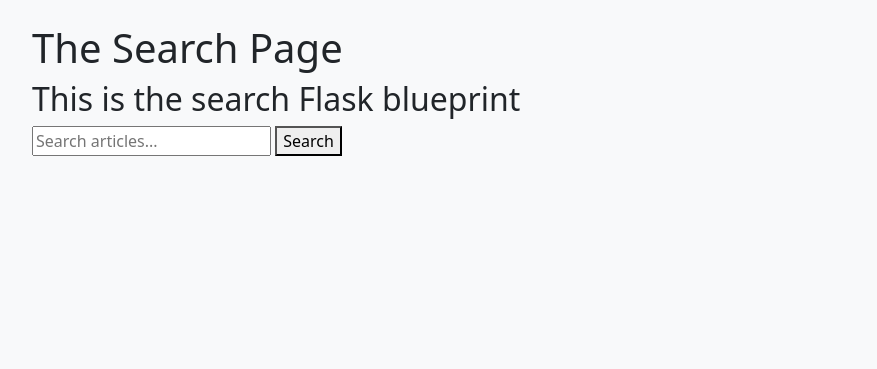
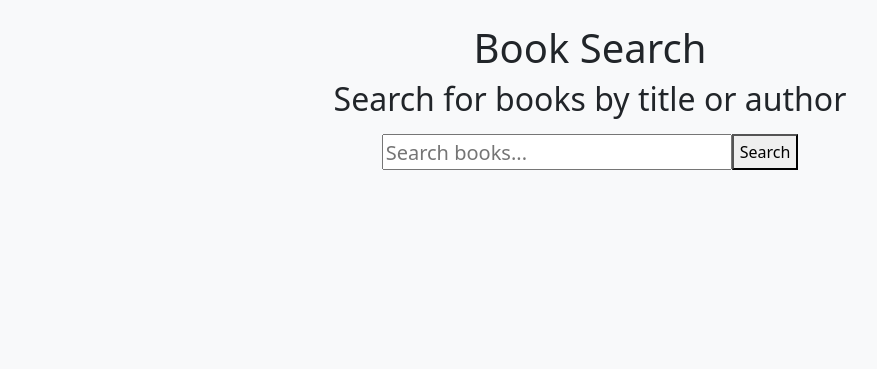
Before and after one commit to lpearson11101/COMP305FinalProject, a Flask app: page /books/books in a window 1280 px wide. Shown: the part 56-425 px from the top of the page, without its empty margins (50-927 px from the left). Run offline with Flask 3, Linux system fonts and the light colour scheme.

Commit message:
improved search page layouts

```diff
--- a/app/books/routes.py
+++ b/app/books/routes.py
@@ -44,7 +44,7 @@ def search():
 
     search_pattern = f'%{query}%'
     results = Book.query.filter(
-        or_(Book.title.ilike(search_pattern), Book.summary.ilike(search_pattern))
+        or_(Book.title.ilike(search_pattern), Book.author.ilike(search_pattern))
     ).order_by(Book.isbn.desc()).limit(20).all()
 
     return render_template('books/search_results.html', results=results, query=query)
--- a/app/templates/books/search.html
+++ b/app/templates/books/search.html
@@ -1,24 +1,28 @@
 {% extends 'base.html' %}
 
 {% block content %}
-    <span class="title"><h1>{% block title %} The Search Page {% endblock %}</h1></span>
+<div class="container text-center">
+    <span class="title"><h1>{% block title %} Book Search {% endblock %}</h1></span>
         <div class="content">
-        <h2>This is the search Flask blueprint</h2>
+            <h2 class="mb-3">Search for books by title or author</h2>
         </div>
         <form action="{{ url_for('books.search') }}" method="get" class="search-form">
-    <div class="search-container">
+        <div class="d-flex justify-content-center">
+
             <input
                 type="search"
                 name="q"
-            placeholder="Search articles..."
+                placeholder="Search books..."
                 value="{{ query }}"
                 autocomplete="off"
                 required
                 minlength="2"
+                style="width: 350px; height: 36px; font-size: 20px"
             >
-        <button type="submit" aria-label="Search">
+            <button type="submit" aria-label="Search" style="height: 36px;">
                 Search
             </button>
         </div>
     </form>
+</div>
 {% endblock %}
```
Also changed, not shown: app/templates/users/user_search.html (+8 -5 lines). Lines whose indentation alone changed are shown as unchanged.
